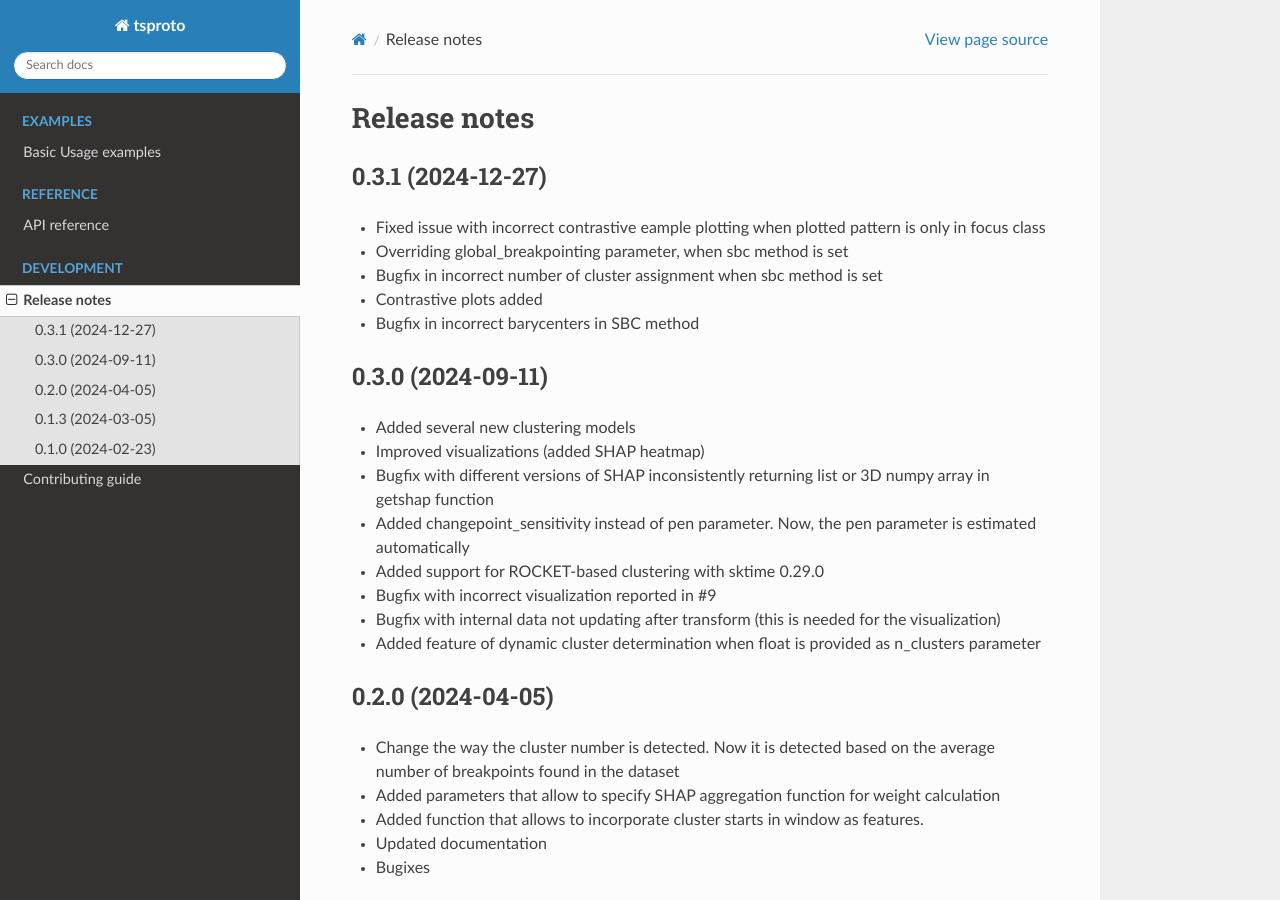
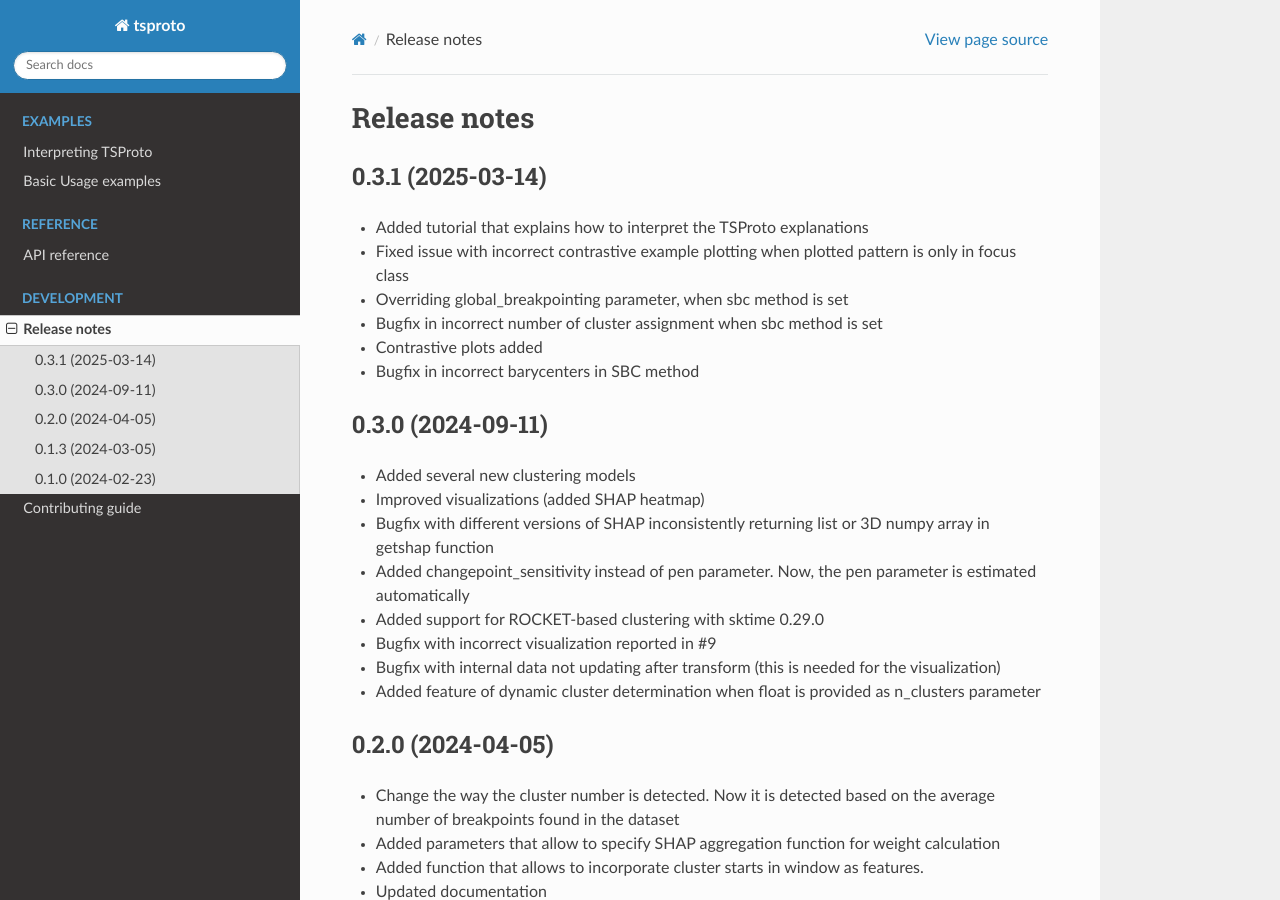
Before and after one commit to sbobek/tsproto, a Sphinx documentation site: the page built from docs/release_notes.rst, in a window 1280 px wide and 900 px high. Built offline with Sphinx 7.4.7 and the Read the Docs theme 3.1.0, drawn with Linux system fonts in a browser that asks for light colours.

Commit message:
Added more tutorials and exmaples. existance and similarity characteristics were separated.

```diff
--- a/docs/basic_examples.rst
+++ b/docs/basic_examples.rst
@@ -16,7 +16,7 @@ The basic usage of the TSProto assuming you have your model trained is straightf
 
     pe = PrototypeEncoder(clf, n_clusters=2, min_size=50, method='dtw',
                           descriptors=['existance'],
-                          jump=1, pen=1,multiplier=2,n_jobs=-1,
+                          jump=1, pen=1,multiplier=None,n_jobs=-1,
                           verbose=1)
 
     trainX, shapclass = getshap(model=model, X=trainX, y=trainy,shap_version='deep',
--- a/docs/index.rst
+++ b/docs/index.rst
@@ -14,7 +14,7 @@ It provides local explanations in a form of human-readable (and executable) rule
 Install
 =======
 
-LUX can be installed from either `PyPI <https://pypi.org/project/tsproto>`_ or directly from source code `GitHub <https://github.com/sbobek/tsproto>`_
+TSProto can be installed from either `PyPI <https://pypi.org/project/tsproto>`_ or directly from source code `GitHub <https://github.com/sbobek/tsproto>`_
 
 To install form PyPI::
 
@@ -30,6 +30,7 @@ To install from source code::
    :maxdepth: 2
    :caption: Examples
 
+   Interpreting TSProto <interpretation_tutorial>
    Basic Usage examples <basic_examples>
 
 
--- a/docs/release_notes.rst
+++ b/docs/release_notes.rst
@@ -1,9 +1,10 @@
 Release notes
 =============
 
-0.3.1 (2024-12-27)
+0.3.1 (2025-03-14)
 -------------
-* Fixed issue with incorrect contrastive eample plotting when plotted pattern is only in focus class
+* Added tutorial that explains how to interpret the TSProto explanations
+* Fixed issue with incorrect contrastive example plotting when plotted pattern is only in focus class
 * Overriding global_breakpointing parameter, when sbc method is set
 * Bugfix in incorrect number of cluster assignment when sbc method is set
 * Contrastive plots added
```
Also changed, not shown: docs/interpretation_tutorial.rst (added, +45 -0 lines), 1 other file.
